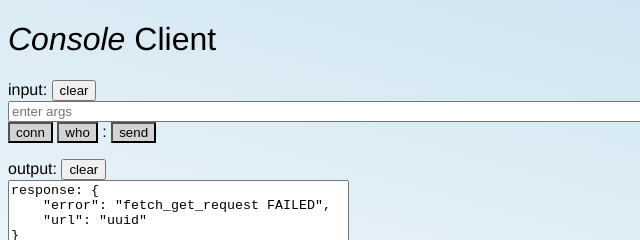
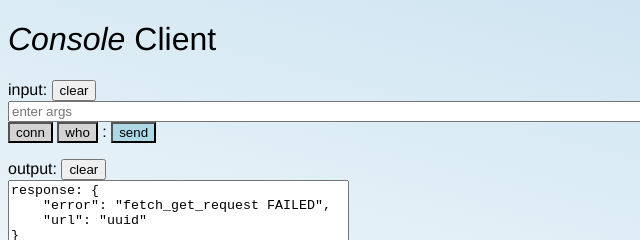
Before and after one commit to mthiebaux/JSNtemplate, a plain HTML site: page console/index.html in a window 1280 px wide. Shown: the top 240 px of the page, 0-640 px from the left. Drawn offline with Linux system fonts and the light colour scheme; no server answers.

Commit message:
updates
Button color blue for default enter key action.
README.md updates

```diff
--- a/console/index.html
+++ b/console/index.html
@@ -19,7 +19,6 @@
 					console.log('All assets are loaded');
 
 					client_app_init( "input_buffer", "output_log" );
-
 				}
 			);
 
@@ -50,7 +49,7 @@
 			<button onclick="submit_who()" style="background-color:lightgrey"
 				>who</button>
 			:
-			<button onclick="submit_send()" style="background-color:lightgrey"
+			<button onclick="submit_send()" style="background-color:lightblue"
 				>send</button>
 			<p>
 
```
Also changed, not shown: express/index.html (+1 -1 lines), README.md.
